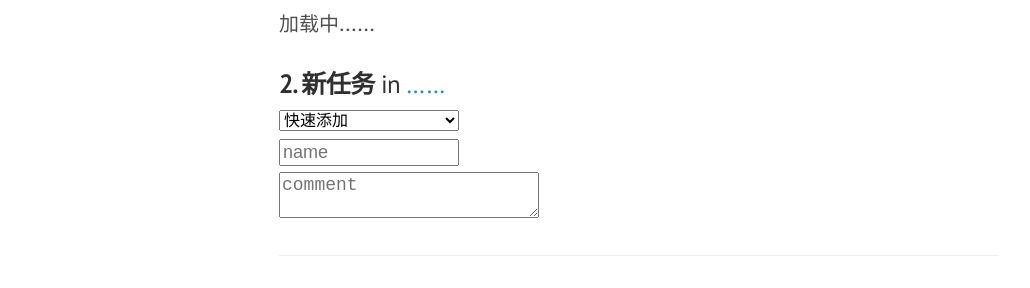
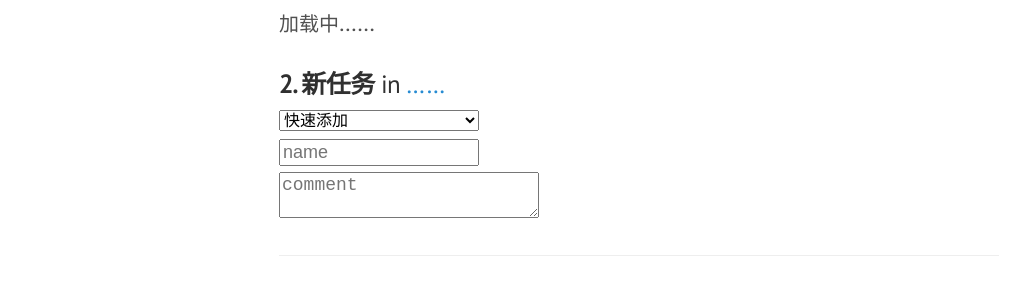
Before and after one commit to yusite/yuz.me, a Jekyll site: the page built from log.md, in a window 1280 px wide. Shown: the part 317-605 px from the top of the page, without its empty margins (1-1031 px from the left). Built offline with Jekyll 4.4.1, drawn with Linux system fonts in a browser that asks for light colours; Markdown is read by kramdown in place of the engine named in the settings.

Commit message:
small update

```diff
--- a/log.md
+++ b/log.md
@@ -21,11 +21,11 @@ Pushing forward!
 <h3><strong>2. 新任务</strong> in
 <a href="https://docs.google.com/a/yuz.me/spreadsheets/d/1Ls3l7bvsyFznq73eSwJL7tkeAbV0PalBBnX0gQFn5DU/edit#gid=2010321559" id="place">……</a>
 <br>
-<select name="create" id="recent" style="font-size:16px;margin-top:10px;width:180px;">
+<select name="create" id="recent" style="font-size:16px;margin-top:10px;width:200px;">
 <option selected value="">快速添加</option>
 </select>
 <br>
-<input type="text" name="create" style="font-size:18px;margin-top:6px;width:180px;" placeholder="name">
+<input type="text" name="create" style="font-size:18px;margin-top:6px;width:200px;" placeholder="name">
 <br>
 <textarea name="comment" rows="2" style="font-size:18px;margin-top:6px;" placeholder="comment"></textarea>
 </h3>
```
